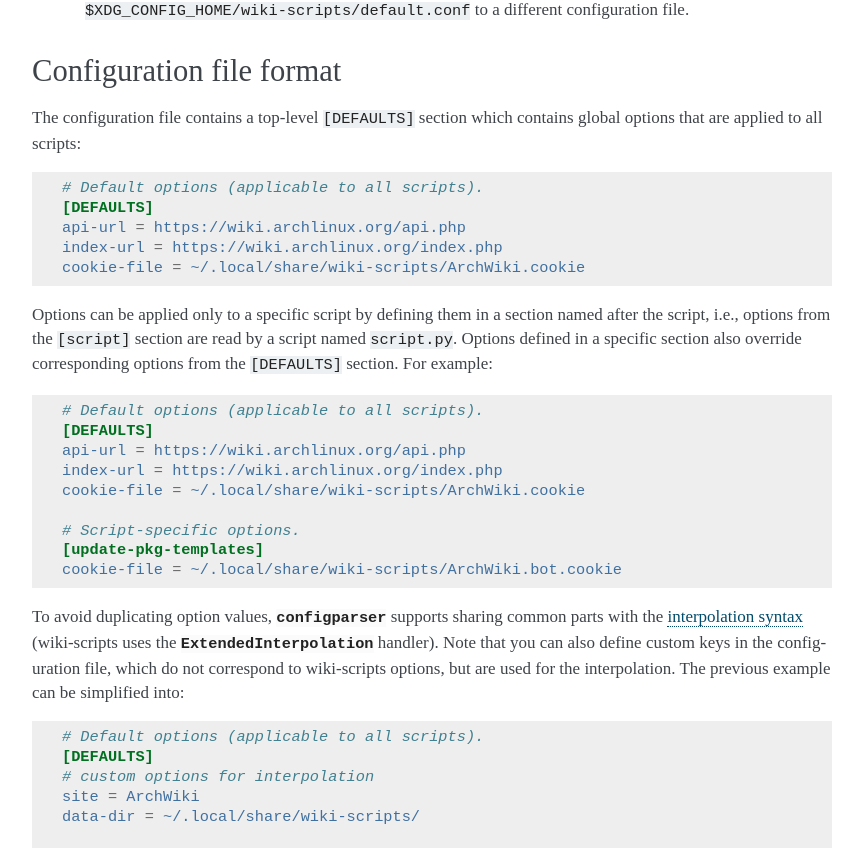
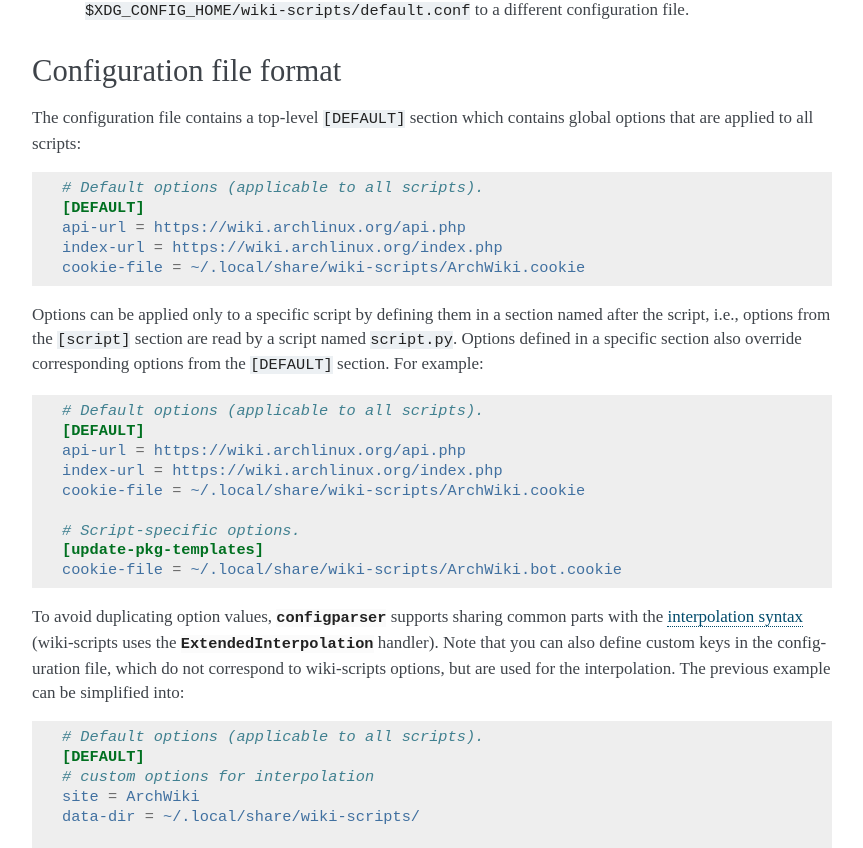
Before and after one commit to lahwaacz/wiki-scripts, a Sphinx documentation site: the page built from docs/configuration.rst, in a window 1280 px wide and 1400 px high, scrolled down 1019 px. Shown: the part 150-998 px from the top of the window, without its empty margins (250-1113 px from the left). Built offline with Sphinx 7.4.7, drawn with Linux system fonts in a browser that asks for light colours; pages that are not in the unit, such as notebooks, are missing from menus; some of the changed text lies outside the part shown.

Commit message:
documentation: fix typos

```diff
--- a/docs/configuration.rst
+++ b/docs/configuration.rst
@@ -68,13 +68,13 @@ option is ``default``, i.e., the default configuration file path is
 Configuration file format
 .........................
 
-The configuration file contains a top-level ``[DEFAULTS]`` section which
+The configuration file contains a top-level ``[DEFAULT]`` section which
 contains global options that are applied to all scripts:
 
 .. code-block:: ini
 
     # Default options (applicable to all scripts).
-    [DEFAULTS]
+    [DEFAULT]
     api-url = https://wiki.archlinux.org/api.php
     index-url = https://wiki.archlinux.org/index.php
     cookie-file = ~/.local/share/wiki-scripts/ArchWiki.cookie
@@ -82,12 +82,12 @@ contains global options that are applied to all scripts:
 Options can be applied only to a specific script by defining them in a section
 named after the script, i.e., options from the ``[script]`` section are read by
 a script named ``script.py``. Options defined in a specific section also
-override corresponding options from the ``[DEFAULTS]`` section. For example:
+override corresponding options from the ``[DEFAULT]`` section. For example:
 
 .. code-block:: ini
 
     # Default options (applicable to all scripts).
-    [DEFAULTS]
+    [DEFAULT]
     api-url = https://wiki.archlinux.org/api.php
     index-url = https://wiki.archlinux.org/index.php
     cookie-file = ~/.local/share/wiki-scripts/ArchWiki.cookie
@@ -106,7 +106,7 @@ can be simplified into:
 .. code-block:: ini
 
     # Default options (applicable to all scripts).
-    [DEFAULTS]
+    [DEFAULT]
     # custom options for interpolation
     site = ArchWiki
     data-dir = ~/.local/share/wiki-scripts/
@@ -149,9 +149,9 @@ libraries differ:
 Also note that the ``--site`` and ``--cache-dir`` options have become unused and were
 removed. Hence, the main things that will need to be changed are:
 
-- Start the configuration with a ``[DEFAULTS]`` section.
+- Start the configuration with a ``[DEFAULT]`` section.
 - Avoid nested sections. For example, if you had a configuration for ``--site
-  ArchWiki``, move all options from ``[ArchWiki]`` into ``[DEFAULTS]`` and
+  ArchWiki``, move all options from ``[ArchWiki]`` into ``[DEFAULT]`` and
   remove ``ArchWiki.`` from all sections starting with this prefix.
 - Update the interpolation syntax. For example, use ``${option}`` instead of
   ``${option$}``.
```
